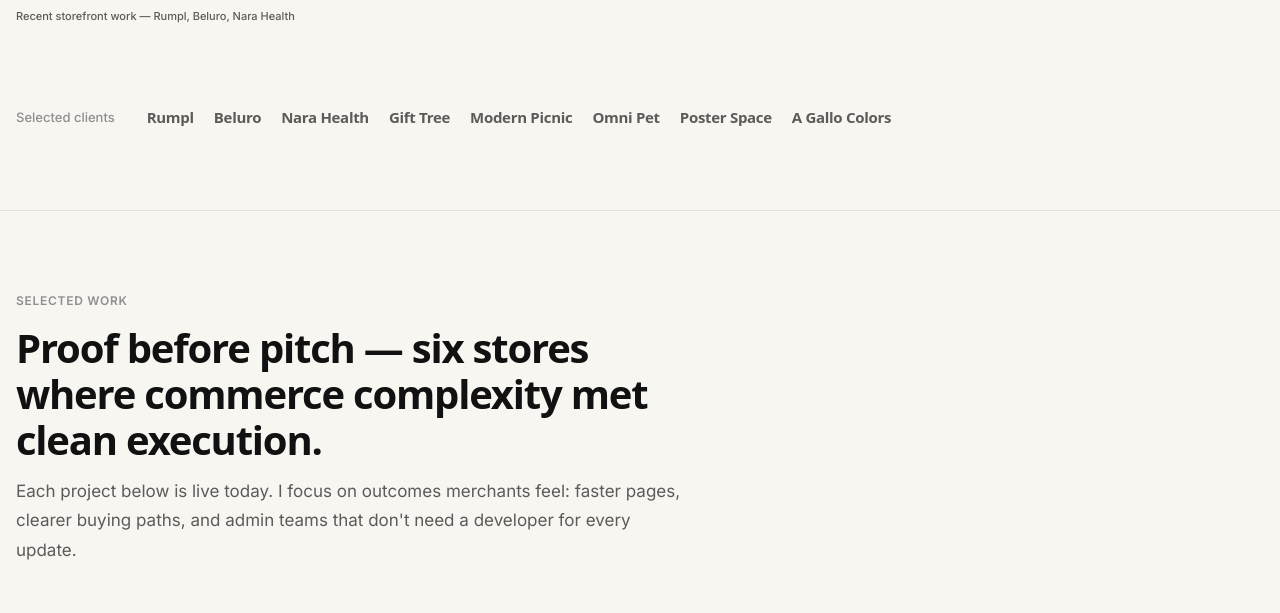
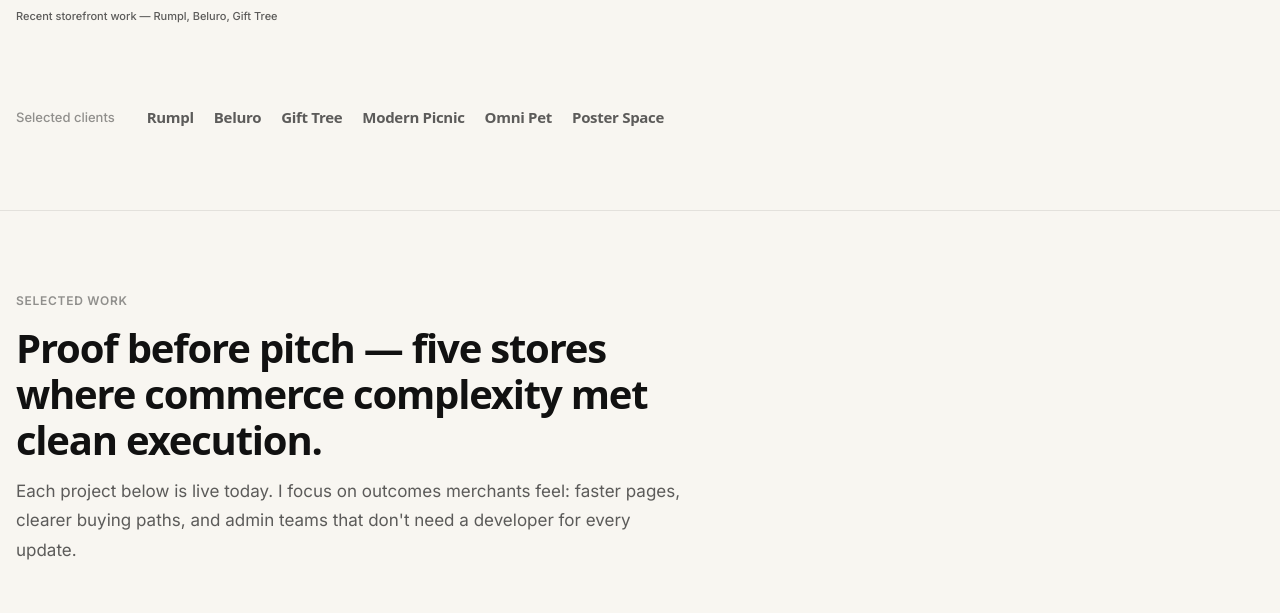
Before and after one commit to krunalshopify095-hub/krunalshopify095-hub.github.io, a plain HTML site: page index.html in a window 1280 px wide. Shown: the part 1550-2163 px from the top of the page. Drawn offline with Linux system fonts and the light colour scheme; grey boxes are pictures that could not be loaded; a web font is replaced by a local one.

Commit message:
Update index.html

```diff
--- a/index.html
+++ b/index.html
@@ -490,7 +490,7 @@ a { color: inherit; text-decoration: none; }
       <div class="hero-shot-main" id="heroMain"></div>
       <div class="hero-shot-stack" id="heroStack"></div>
     </div>
-    <p class="hero-shot-label">Recent storefront work — Rumpl, Beluro, Nara Health</p>
+    <p class="hero-shot-label">Recent storefront work — Rumpl, Beluro, Gift Tree</p>
   </div>
 </section>
 
@@ -505,7 +505,7 @@ a { color: inherit; text-decoration: none; }
   <div class="container">
     <header class="section-head">
       <p class="eyebrow">Selected work</p>
-      <h2 class="h2" id="work-heading">Proof before pitch — six stores where commerce complexity met clean execution.</h2>
+      <h2 class="h2" id="work-heading">Proof before pitch — five stores where commerce complexity met clean execution.</h2>
       <p class="lead">Each project below is live today. I focus on outcomes merchants feel: faster pages, clearer buying paths, and admin teams that don't need a developer for every update.</p>
     </header>
 
@@ -639,10 +639,6 @@ a { color: inherit; text-decoration: none; }
         <p>Owns the storefront end-to-end — configurator logic, performance, handoff. We focused on the campaign instead of firefighting Shopify.</p>
         <footer><strong>Agency lead</strong> · Home &amp; furniture</footer>
       </blockquote>
-      <blockquote class="quote-sm">
-        <p>Speaks commerce and implementation. EU markets, bundles, subscriptions — shipped without the usual theme debt afterward.</p>
-        <footer><strong>Brand director</strong> · Health &amp; wellness</footer>
-      </blockquote>
     </div>
   </div>
 </section>
@@ -692,12 +688,10 @@ a { color: inherit; text-decoration: none; }
   const BRANDS = [
     { name: 'Rumpl', url: 'https://www.rumpl.com/' },
     { name: 'Beluro', url: 'https://beluro.com/' },
-    { name: 'Nara Health', url: 'https://nara.health/' },
     { name: 'Gift Tree', url: 'https://gifttree.com/' },
     { name: 'Modern Picnic', url: 'https://modernpicnic.com/' },
     { name: 'Omni Pet', url: 'https://omni.pet/' },
-    { name: 'Poster Space', url: 'https://posterspace.com/en' },
-    { name: 'A Gallo Colors', url: 'https://agallocolors.com/' }
+    { name: 'Poster Space', url: 'https://posterspace.com/en' }
   ];
 
   const FEATURED = {
@@ -715,10 +709,6 @@ a { color: inherit; text-decoration: none; }
     {
       name: 'Beluro', industry: 'Home · Furniture', url: 'https://beluro.com/',
       text: 'Mix-and-match furniture configurator with live pricing and native checkout handoff — built in theme, not a brittle app overlay.',
-    },
-    {
-      name: 'Nara Health', industry: 'Health · EU', url: 'https://nara.health/',
-      text: 'Multi-market bundle and subscription-ready PDP architecture for science-led health products across Europe.',
     },
     {
       name: 'Gift Tree', industry: 'Gifting · B2B', url: 'https://gifttree.com/',
```
